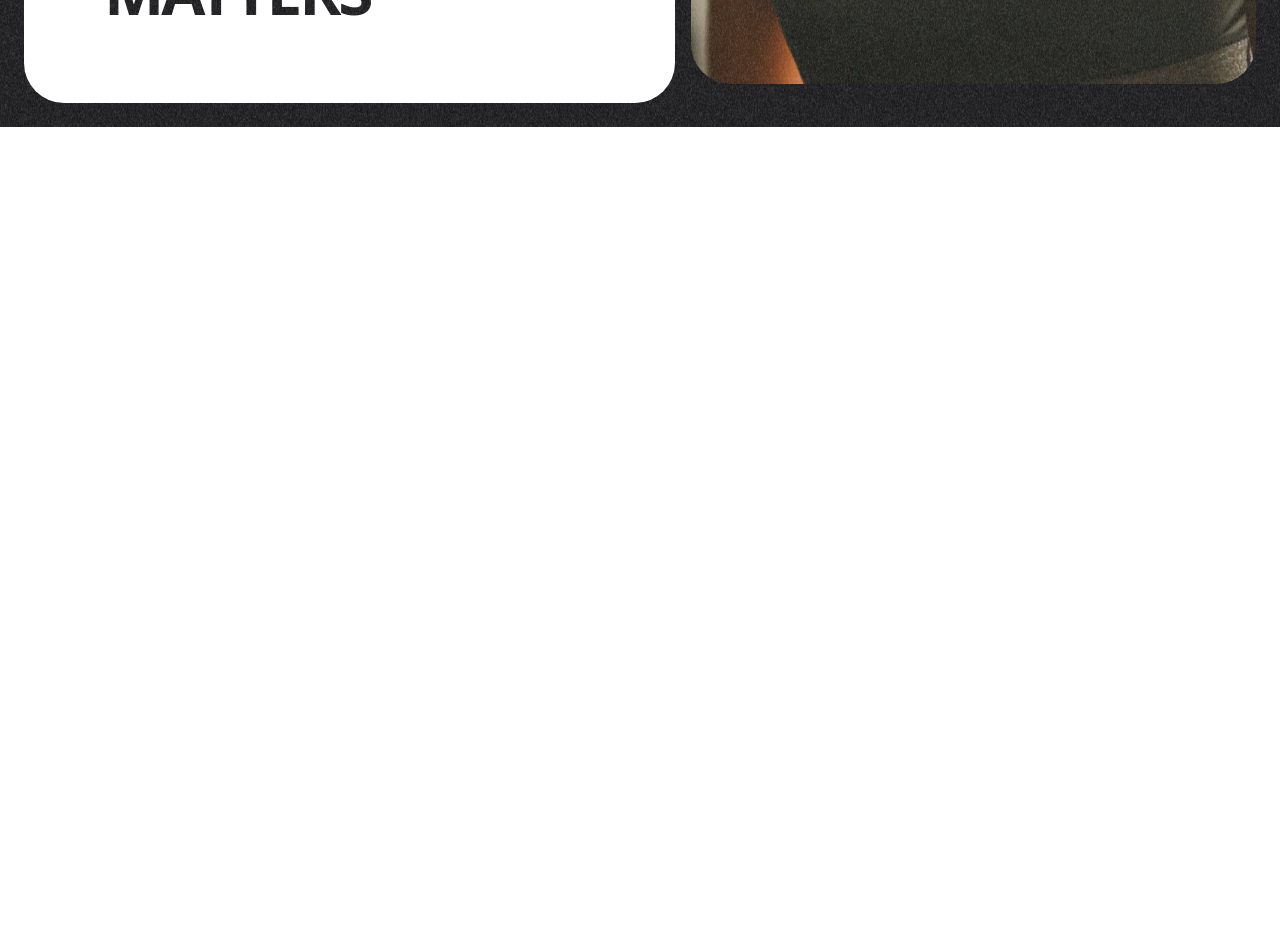
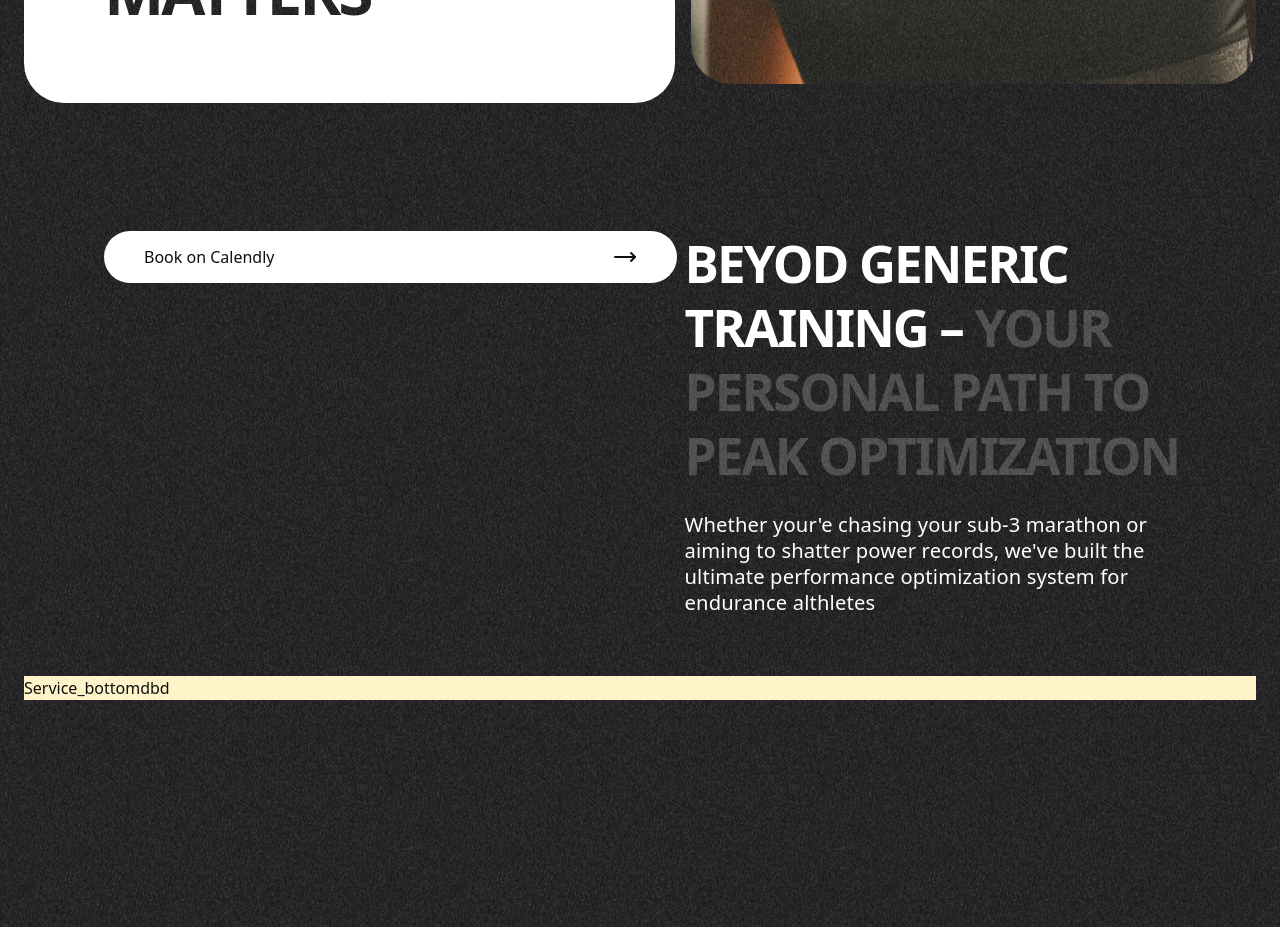
Before and after one commit to mohitkrishn/enroute-health-react, a React (Vite) app: page / in a window 1280 px wide. Shown: the part 1820-2747 px from the top of the page. Before the commit the page ends 1947 px from the top, so only its background shows below. Built offline with nearby package versions, Linux system fonts and the light colour scheme; some icons are missing.

Commit message:
30% done Service Section by Monu

```diff
--- /dev/null
+++ b/src/components/Service_Top.jsx
@@ -0,0 +1,83 @@
+import React from "react";
+import { MoveRight, MoveUp } from "lucide-react";
+import { motion } from "motion/react";
+import homePage_semibold from "../assets/fonts/homepage_bold.ttf";
+import homePage_parafont from "../assets/fonts/homepage_parafont.ttf";
+
+const Service_Top = () => {
+  const buttonVariants = {
+    hover: {
+      gap: "2.5rem",
+    },
+  };
+  return (
+    <section className="w-full h-fit flex flex-row  gap-4  pt-20 py-5 ">
+      <div
+        className="
+            w-[53%]
+            gap-10  "
+      >
+        <motion.button
+          whileHover="hover"
+          variants={buttonVariants}
+          transition={{ type: "spring", stiffness: 300 }}
+          className="bg-white  w-8/9 px-10 py-3.5  ml-20 rounded-full flex justify-between items-center text-black cursor-pointer"
+        >
+          <motion.span
+            variants={{
+              hover: { x: -10 },
+            }}
+            transition={{ type: "spring", stiffness: 300 }}
+            className="inline-block"
+          >
+            Book on Calendly
+          </motion.span>
+
+          <motion.span
+            variants={{
+              hover: { x: 10 },
+            }}
+            transition={{ type: "spring", stiffness: 300 }}
+            className="inline-block"
+          >
+            <MoveRight />
+          </motion.span>
+        </motion.button>
+      </div>
+      <div
+        className="
+            w-[47%] text-white "
+      >
+        <h1
+          className=" font-bold uppercase "
+          style={{
+            fontFamily: `${homePage_semibold}`,
+            fontSize: "clamp(2.18rem, 4vw, 4rem)",
+            lineHeight: "clamp(2.15rem, 5vw, 4rem)",
+            letterSpacing: "clamp(-0.12rem, -0.5vw, -0.10rem)",
+            color: "rgba(255, 255, 255, 0.2)",
+          }}
+        >
+          <span className="text-white">beyod generic training – </span>
+          your personal path to peak optimization
+        </h1>
+        <p
+          style={{
+            fontFamily: `${homePage_parafont}`,
+            fontSize: "1.26rem",
+            lineHeight: "1.3",
+            letterSpacing:'.01rem',
+            paddingTop: "1.5rem",
+            paddingRight: "4rem",
+          }}
+        >
+          Whether your'e chasing your sub-3 marathon or aiming to shatter power
+          records, we've built the ultimate performance optimization system for
+          endurance althletes
+        </p>
+      </div>
+    </section>
+  );
+};
+
+export default Service_Top;
--- /dev/null
+++ b/src/components/Service_bottom.jsx
@@ -0,0 +1,9 @@
+import React from 'react'
+
+const Service_bottom = () => {
+  return (
+    <div className='w-full h-full bg-amber-100'>Service_bottomdbd</div>
+  )
+}
+
+export default Service_bottom
--- a/src/pages/Home.jsx
+++ b/src/pages/Home.jsx
@@ -2,6 +2,7 @@ import homepageBg from '../assets/homepage-bg.avif'
 import texture from '../assets/textture-bg.avif'
 import Hero from '../components/Hero';
 import Optimize from './Optimize';
+import Services from './Services';
 
 const Home = () => {
   return (
@@ -22,6 +23,8 @@ const Home = () => {
 
       {/* optimize section */}
       <Optimize />
+      {/*Services Section*/}
+      <Services />
     </main>
   );
 };
--- a/src/pages/Optimize.jsx
+++ b/src/pages/Optimize.jsx
@@ -3,7 +3,7 @@ import girlworkout from '../assets/girl-workout.webp'
 
 const Optimize = () => {
     return (
-        <scection
+        <section
             className='
             w-full
             min-h-screen
@@ -28,7 +28,7 @@ const Optimize = () => {
                     className='md:min-h-[clamp(886px,100vw,1061px)] object-cover object-center'
                 />
             </div>
-        </scection>
+        </section>
     )
 }
 
--- /dev/null
+++ b/src/pages/Services.jsx
@@ -0,0 +1,25 @@
+import { section } from "motion/react-m";
+import React from "react";
+import Service_Top from "../components/Service_Top";
+import Service_bottom from "../components/Service_bottom";
+
+const Services = () => {
+  return (
+    <section
+      className="
+           w-full
+            min-h-screen
+            p-6
+            z-30
+            bg-zinc-900
+            flex
+            flex-col
+            gap-10"
+    >
+     <Service_Top/>
+     <Service_bottom/>
+    </section>
+  );
+};
+
+export default Services;
```
